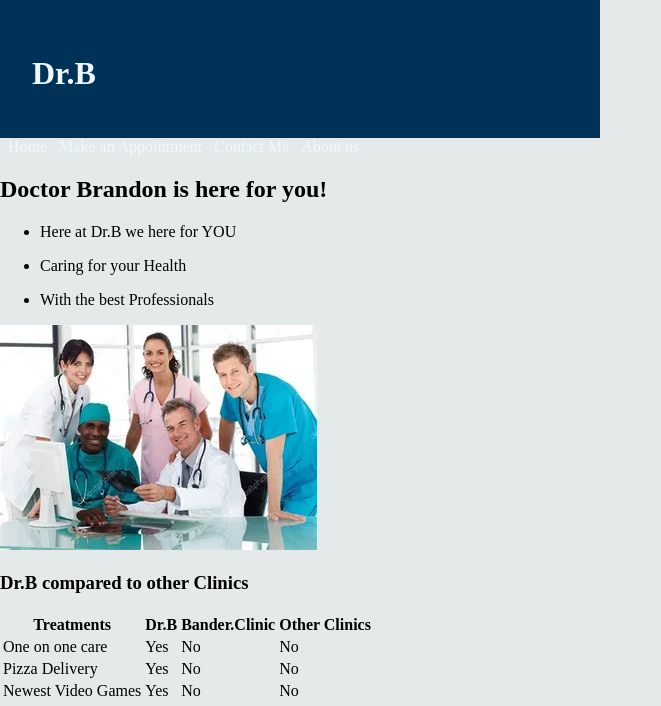
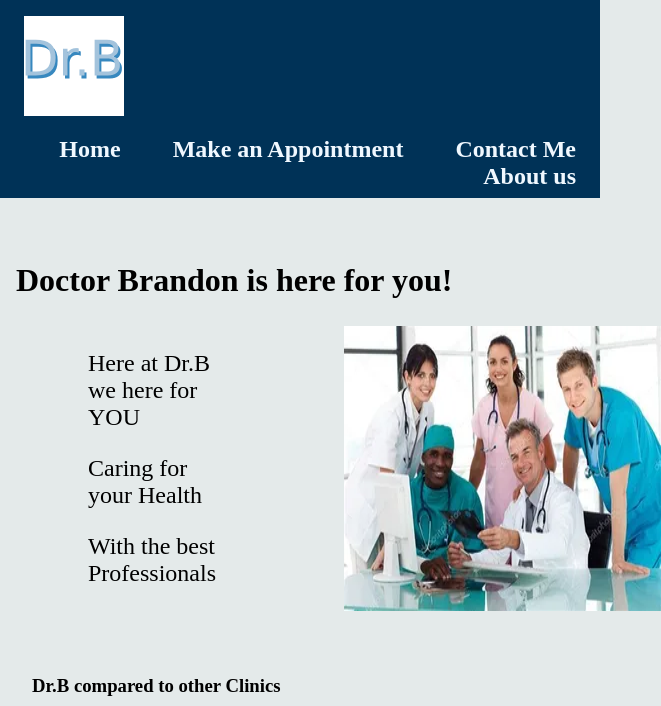
Before and after one commit to SICTC-CS/website-final-jf-brandon23, a plain HTML site: page index.html in a window 600 px wide. Shown: the top 706 px of the page, 661 px wide, since content can reach past the window. Drawn offline with Linux system fonts and the light colour scheme.

Commit message:
Completion of website, fixed logo

```diff
--- a/index.html
+++ b/index.html
@@ -9,7 +9,9 @@
     </head>
     <body>
         <header>
-            <a href="..\index.html"><h1>Dr.B</h1></a>
+            <!-- <a href="..\index.html"><h1>Dr.B</h1></a> -->
+            <a href="..\index.html"><img src="/Logopng.png" alt="logo" width="100px"></a>
+            <!-- <img src="/Logopng.png" alt="logo" width="100px"> -->
         </header>
 
         <nav>
--- a/style.css
+++ b/style.css
@@ -166,13 +166,16 @@ button [submit]{
 /*These sections will get updated once main Full Screen website is constructed.*/
 @media (min-width:600px) and (max-width:1023px){
 
+
     html {
         background-color: #E4EAEA;  /*Background color*/
     }
 
+
     header {    /*color of the banner, text color, text decoration*/
         background-color: #003257;
         padding: 1em;
+        /* padding-bottom: 1em; */
     }
 
         /*Dr.B text color, removes text-decoration from link*/
@@ -185,13 +188,254 @@ button [submit]{
 
     /*To reflect clinic will replace with logo*/
     header a:hover{color: #A3C3DC;}
+
+    nav {
+        background-color: #003257;
+        text-align: right;
+        width: 100%;
+        padding-bottom: .5em;
+    }
+
+    nav a{
+        text-decoration: none;
+        padding: 1em;
+        color: aliceblue;
+        font-weight: bold;
+        font-size: 1.5em;
+    }
+
+    nav a:hover{text-decoration: none;color: #A3C3DC;}
+
+    h2 {
+        font-size: 2em;
+        margin-top: 2em;
+        margin-left: .5em;
+    }
+
+    /* Section in charge in setting the layout. */
+    .section {
+        display: flex;
+        justify-content: space-between;
+        margin-top: 1em;
+        margin-right: 10em;
+    }
+
+    /* Section p in charge of css of content inside the section div */
+    .section p{
+        font-size: 1.5em;
+        margin-right: 4em;
+        margin-left: 2em;
+    }
+
+
+    .section ul{
+        list-style-type: none;
+    }
+
+    .section img{
+        /* Same margin from border similar to .section p */
+        margin-left: 2em;
+    }
+
+
+
+/* Section dedicated to contact page. */
+    .contactsection {
+        display: flex;
+        justify-content: space-between;
+        margin-top: 1em;
+        margin-right: 10em;
+    }
+
+    .contactsection p{
+        font-size: 1.5em;
+        margin-right: 4em;
+        margin-left: 2em;
+    }
+
+    .contactsection img{
+        margin-left: 2em;
+    }
+
+
+/* Section dedicated to section table */
+    .sectiont {
+        margin-left: 2em;
+        /* margin-right: auto; */
+        margin-top: 4em;
+    }
+
+    .sectiont h3{
+        /* text-align: center; */
+    }
+
+    /*Footer in charge of the copy right along with socials, and more links*/
+    footer {
+        background-color: #003257;
+        text-align: center;
+        color: aliceblue;
+        text-decoration: none;
+        font-size: 1em;
+        font-style: italic;
+
+    }
+
+
+    table th,td{
+        border-collapse: collapse;
+        text-align: center;
+        padding: 1em;
+        border: 1px solid #3788BF;
+    }
+
+    #tablecellyes {
+        background-color: #3788BF;
+        font-weight: bold;
+    }
+
+
+
+    #tablecellno {
+        background-color: #6D837A;
+        font-weight: bold;
+    }
 }
 
 /*Mobile Screen*/
 @media (max-width:600px){
 
+
     html {
         background-color: #E4EAEA;  /*Background color*/
     }
 
+
+    header {    /*color of the banner, text color, text decoration*/
+        background-color: #003257;
+        padding: 1em;
+        /* padding-bottom: 1em; */
+    }
+
+        /*Dr.B text color, removes text-decoration from link*/
+    header h1,a{
+        text-decoration: none;
+        color: aliceblue;
+        padding-bottom: .25em;
+        padding-left: .5em;
+    }
+
+    /*To reflect clinic will replace with logo*/
+    header a:hover{color: #A3C3DC;}
+
+    nav {
+        background-color: #003257;
+        text-align: right;
+        width: 100%;
+        padding-bottom: .5em;
+    }
+
+    nav a{
+        text-decoration: none;
+        padding: 1em;
+        color: aliceblue;
+        font-weight: bold;
+        font-size: 1.5em;
+    }
+
+    nav a:hover{text-decoration: none;color: #A3C3DC;}
+
+    h2 {
+        font-size: 2em;
+        margin-top: 2em;
+        margin-left: .5em;
+    }
+
+    /* Section in charge in setting the layout. */
+    .section {
+        display: flex;
+        justify-content: space-between;
+        margin-top: 1em;
+        margin-right: 10em;
+    }
+
+    /* Section p in charge of css of content inside the section div */
+    .section p{
+        font-size: 1.5em;
+        margin-right: 4em;
+        margin-left: 2em;
+    }
+
+
+    .section ul{
+        list-style-type: none;
+    }
+
+    .section img{
+        /* Same margin from border similar to .section p */
+        margin-left: 2em;
+    }
+
+
+
+/* Section dedicated to contact page. */
+    .contactsection {
+        display: flex;
+        justify-content: space-between;
+        margin-top: 1em;
+        margin-right: 10em;
+    }
+
+    .contactsection p{
+        font-size: 1.5em;
+        margin-right: 4em;
+        margin-left: 2em;
+    }
+
+    .contactsection img{
+        margin-left: 2em;
+    }
+
+
+/* Section dedicated to section table */
+    .sectiont {
+        margin-left: 2em;
+        /* margin-right: auto; */
+        margin-top: 4em;
+    }
+
+    .sectiont h3{
+        /* text-align: center; */
+    }
+
+    /*Footer in charge of the copy right along with socials, and more links*/
+    footer {
+        background-color: #003257;
+        text-align: center;
+        color: aliceblue;
+        text-decoration: none;
+        font-size: 1em;
+        font-style: italic;
+
+    }
+
+
+    table th,td{
+        border-collapse: collapse;
+        text-align: center;
+        padding: 1em;
+        border: 1px solid #3788BF;
+    }
+
+    #tablecellyes {
+        background-color: #3788BF;
+        font-weight: bold;
+    }
+
+
+
+    #tablecellno {
+        background-color: #6D837A;
+        font-weight: bold;
+    }
+
 }
```
Also changed, not shown: html/aboutus.html (+2 -1 lines), html/appointment.html (+2 -1 lines), html/contact.html (+2 -1 lines), Logopng.png (added).
